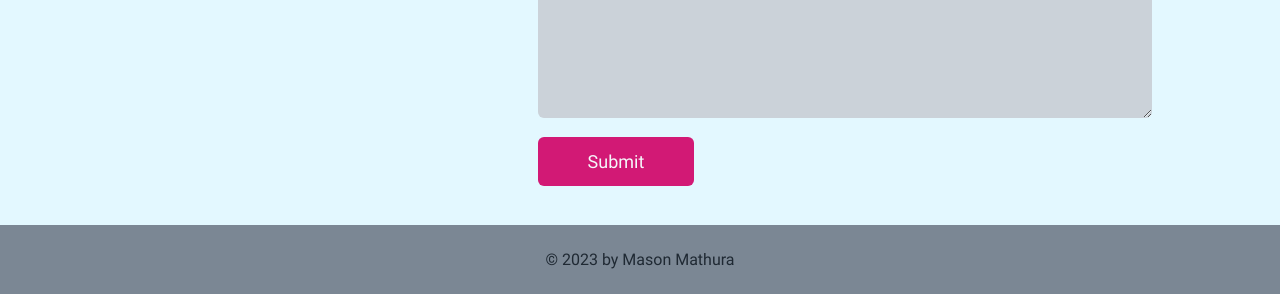
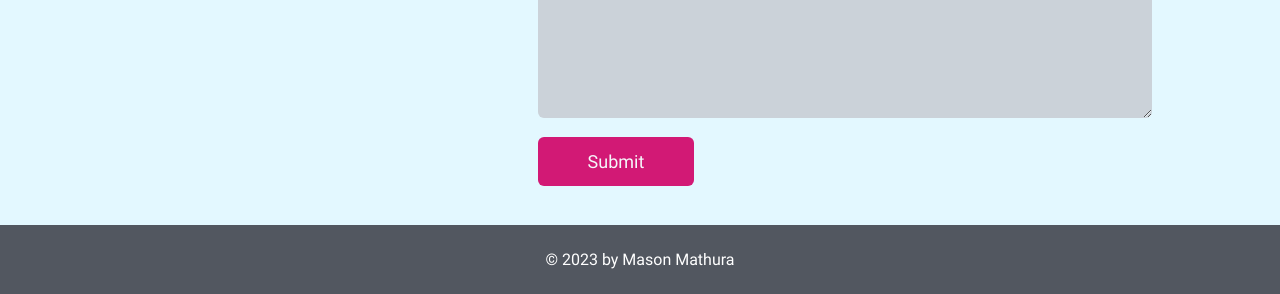
Before and after one commit to masonM2166/masonM2166.github.io, a plain HTML site: page index.html in a window 1280 px wide. Shown: the part 2209-2503 px from the top of the page. Drawn offline with Linux system fonts and the light colour scheme; files whose address does not match are found by name.

Commit message:
Accessibility Changes

```diff
--- a/style.css
+++ b/style.css
@@ -333,7 +333,8 @@ form input, form textarea{
     width: 100%;
     text-align: center;
     padding: 25px 0;
-    background:#7B8794;
+    background:#525760;
+    color: #ffffff;
     font-weight: 300;
     margin-top: 20px;
 }
```
Also changed, not shown: fonts/Roboto-Black.ttf (added), fonts/Roboto-BlackItalic.ttf (added), fonts/Roboto-Bold.ttf (added), fonts/Roboto-BoldItalic.ttf (added), fonts/Roboto-Italic.ttf (added), fonts/Roboto-Light.ttf (added), fonts/Roboto-LightItalic.ttf (added), fonts/Roboto-Medium.ttf (added), fonts/Roboto-MediumItalic.ttf (added), fonts/Roboto-Regular.ttf (added), fonts/Roboto-Thin.ttf (added), fonts/Roboto-ThinItalic.ttf (added), images/background-mobile.png (added), images/background.gif (added), 4 more files, 1 other file.
